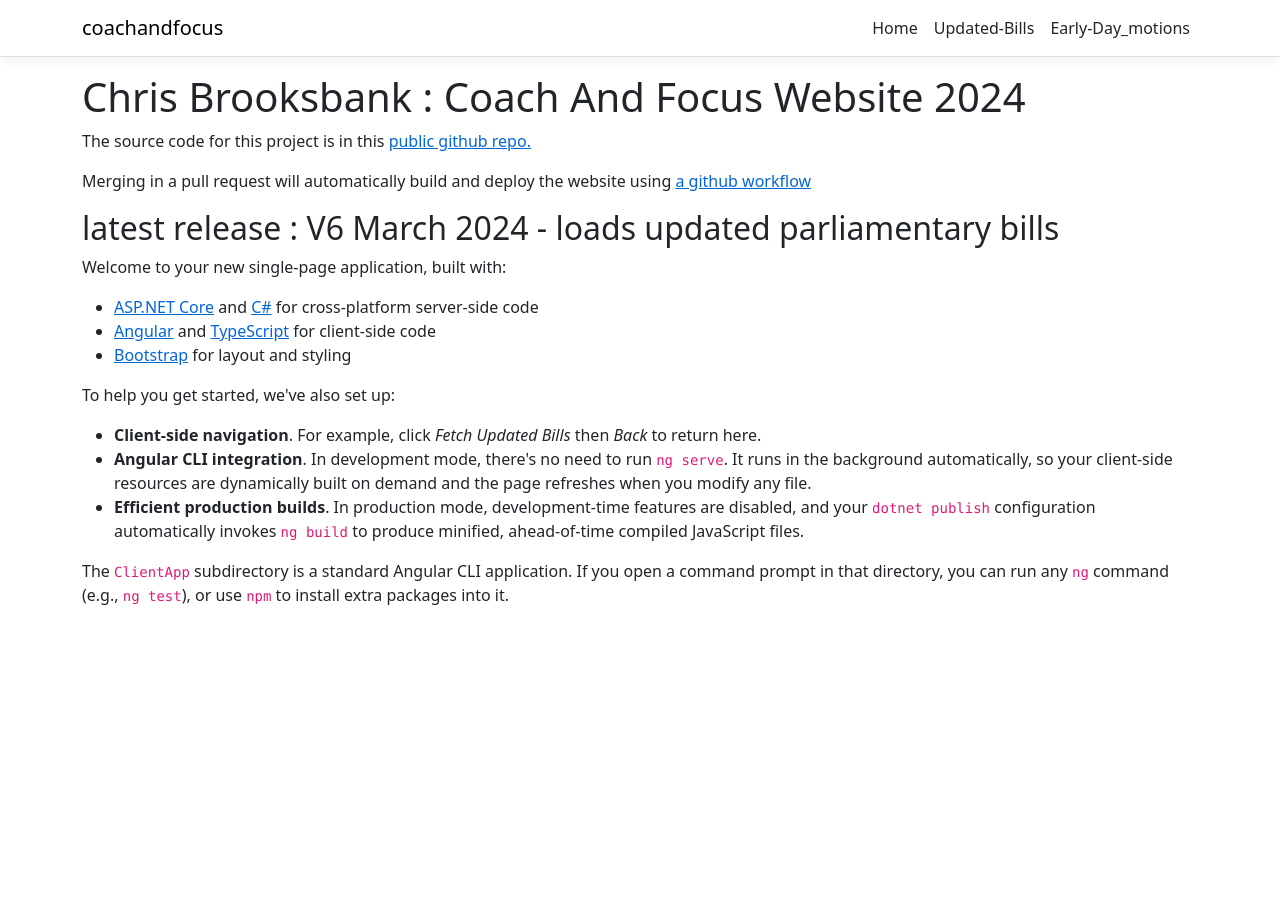
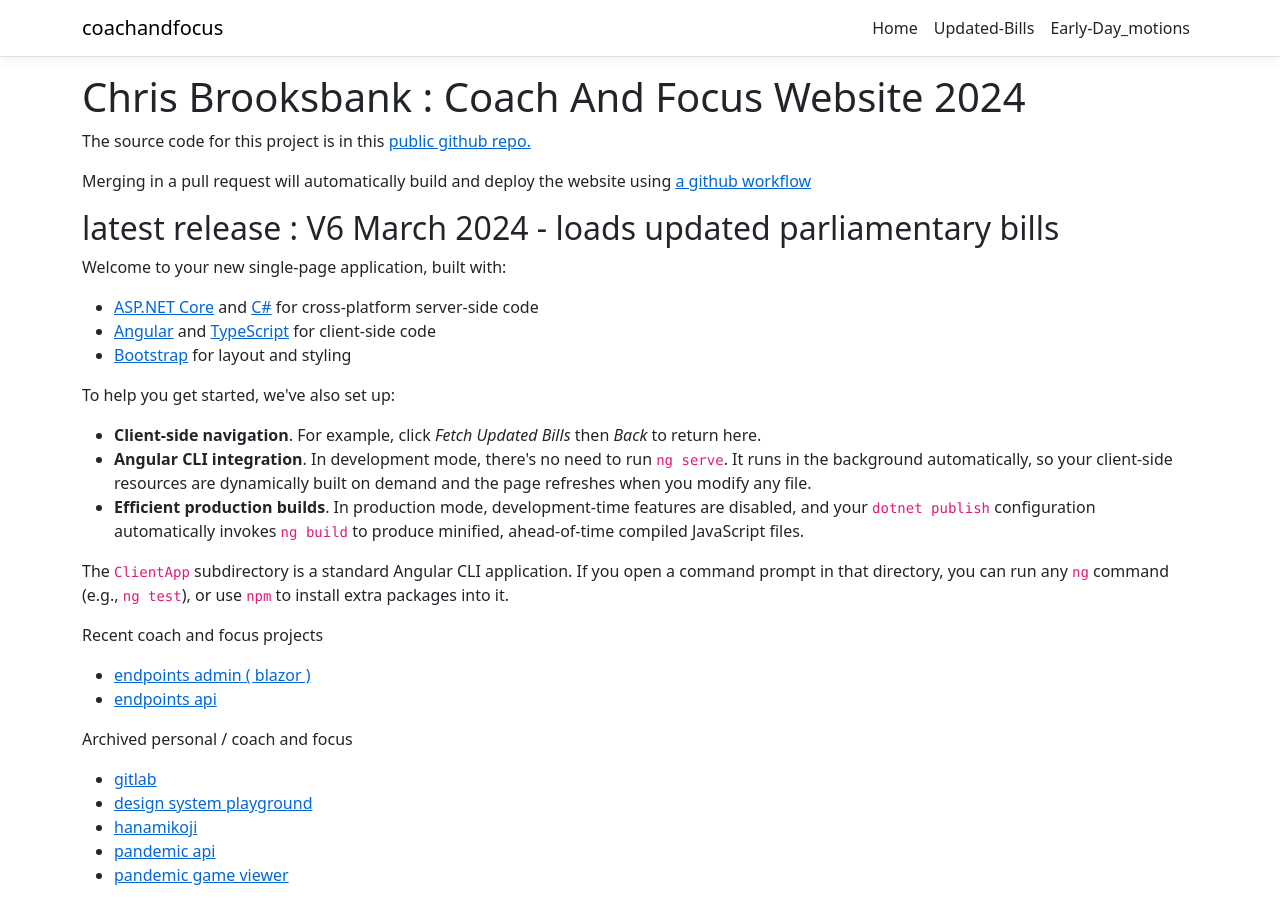
Before and after one commit to ChrisBrooksbank/coachandfocus, an Angular app in the folder CoachAndFocus.Web.UI/ClientApp/: page / in a window 1280 px wide. Before the commit the page ends 800 px from the top, so only its background shows below. Built offline with nearby package versions, Linux system fonts and the light colour scheme.

Commit message:
adds links to other personal / c&f projects

```diff
--- a/CoachAndFocus.Web.UI/ClientApp/src/app/home/home.component.html
+++ b/CoachAndFocus.Web.UI/ClientApp/src/app/home/home.component.html
@@ -19,3 +19,32 @@
   <li><strong>Efficient production builds</strong>. In production mode, development-time features are disabled, and your <code>dotnet publish</code> configuration automatically invokes <code>ng build</code> to produce minified, ahead-of-time compiled JavaScript files.</li>
 </ul>
 <p>The <code>ClientApp</code> subdirectory is a standard Angular CLI application. If you open a command prompt in that directory, you can run any <code>ng</code> command (e.g., <code>ng test</code>), or use <code>npm</code> to install extra packages into it.</p>
+
+<p>Recent coach and focus projects</p>
+<ul>
+  <li>
+    <a target="_blank" href="https://ukparliamentendpointsadmin.azurewebsites.net/">endpoints admin ( blazor )</a>
+  </li>
+  <li>
+    <a target="_blank" href="https://ukparliamentendpoints-services.azurewebsites.net/swagger/index.html">endpoints api</a>
+  </li>
+</ul>
+
+<p>Archived personal / coach and focus</p>
+<ul>
+  <li>
+    <a target="_blank" href="https://gitlab.parliament.uk/users/brooksbankc/projects">gitlab</a>
+  </li>
+  <li>
+    <a target="_blank" href="https://designsystemplayground.z13.web.core.windows.net/">design system playground</a>
+  </li>
+  <li>
+    <a target="_blank" href="https://autohanamikojistorage.z33.web.core.windows.net/">hanamikoji</a>
+  </li>
+  <li>
+    <a target="_blank" href="https://autocardboardapi.azurewebsites.net/play?game=pandemic">pandemic api</a>
+  </li>
+  <li>
+    <a target="_blank" href="https://pandemicgameviewer.z13.web.core.windows.net/">pandemic game viewer</a>
+  </li>
+</ul>
```
Also changed, not shown: 1 other file (tests, documents, lock files or other folders).
